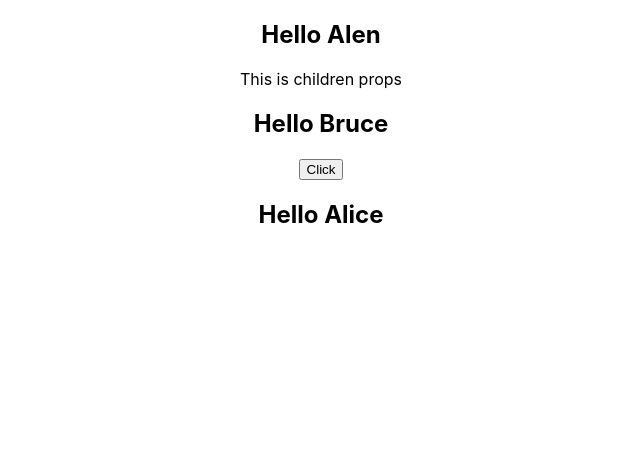
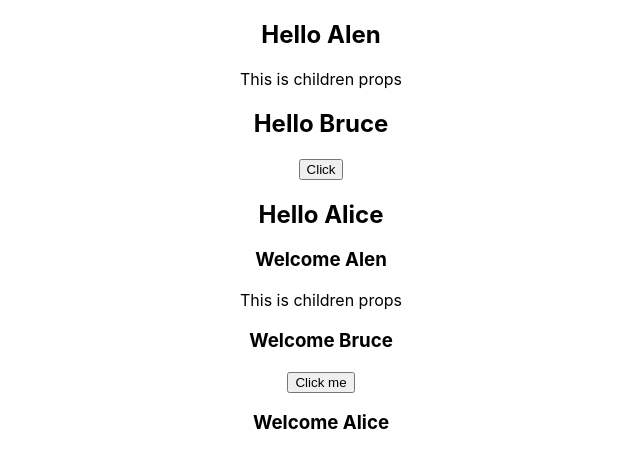
Before and after one commit to ajaykumar-bg/react-hello-world, a React (Create React App) app: page / in a window 1280 px wide. Shown: the top 468 px of the page, without its empty margins (319-959 px from the left). Built offline with nearby package versions, Linux system fonts and the light colour scheme.

Commit message:
Props in class components

```diff
--- a/src/App.js
+++ b/src/App.js
@@ -17,7 +17,9 @@ function App() {
       </Greet>
       <Greet name="Alice">
       </Greet>
-      {/* <Welcome /> */}
+      <Welcome  name="Alen"><p>This is children props</p></Welcome>
+      <Welcome  name="Bruce"><button>Click me</button></Welcome>
+      <Welcome  name="Alice"></Welcome>
       {/* <Hello /> */}
     </div>
   );
--- a/src/components/Welcome.js
+++ b/src/components/Welcome.js
@@ -3,7 +3,10 @@ import React, { Component } from 'react';
 class Welcome extends Component {
     render() {
         return (
-            <h3>Class Component</h3>
+            <div>
+                <h3>Welcome {this.props.name}</h3>
+                {this.props.children}
+            </div>
         );
     }
 }
```
